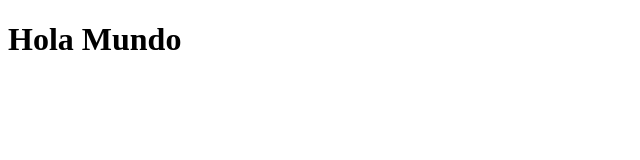
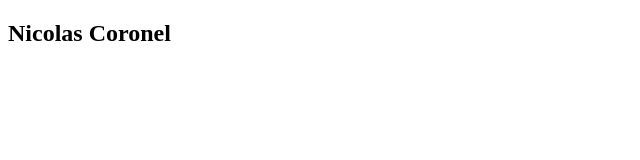
Before and after one commit to nicocoronel/curso, a plain HTML site: page index.html in a window 1280 px wide. Shown: the whole page, without its empty margins (0-640 px from the left). Drawn offline with Linux system fonts and the light colour scheme.

Commit message:
Mejorando el Index.html

```diff
--- a/index.html
+++ b/index.html
@@ -5,11 +5,13 @@
     <meta charset="UTF-8">
     <meta http-equiv="X-UA-Compatible" content="IE=edge">
     <meta name="viewport" content="width=device-width, initial-scale=1.0">
-    <title>Git</title>
+    <title>Git y Github</title>
 </head>
 
 <body>
-    <h1>Hola Mundo</h1>
+    <div class="container">
+        <h2>Nicolas Coronel</h2>
+    </div>
 </body>
 
 </html>
```
